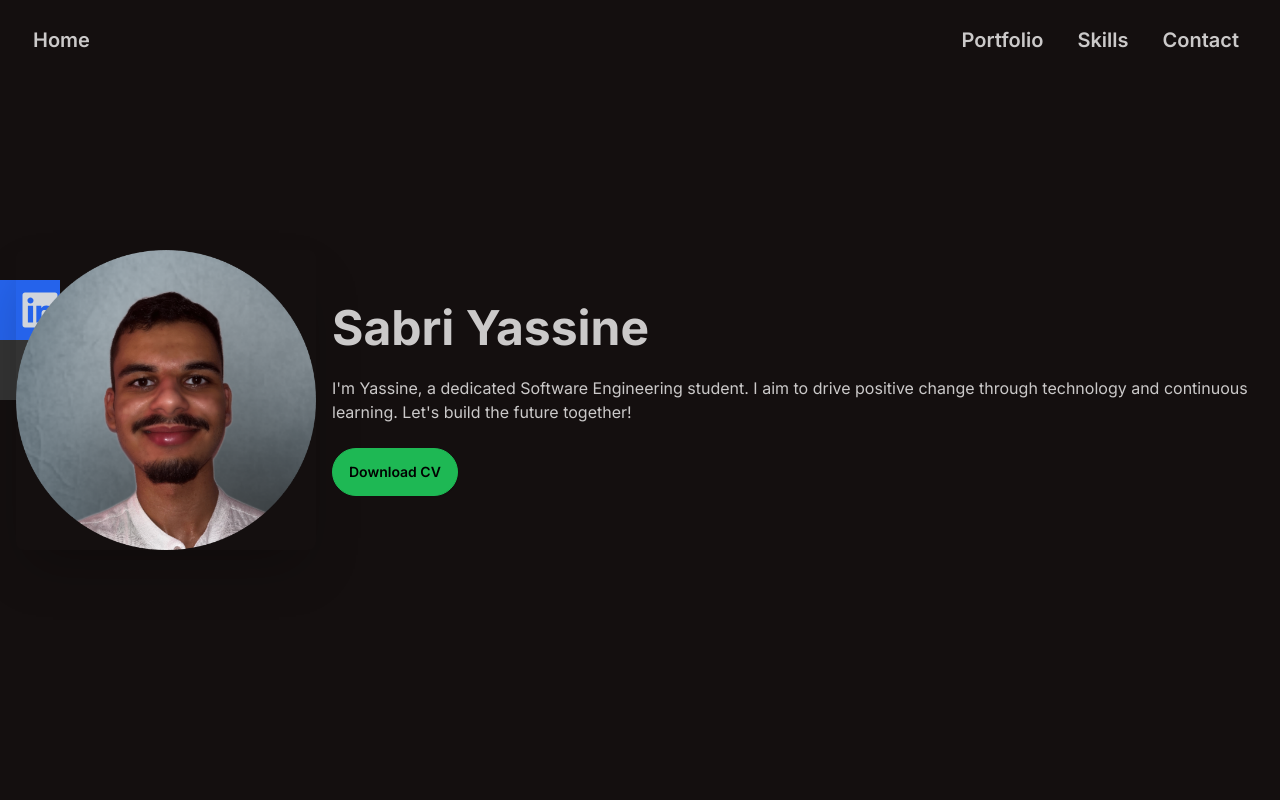
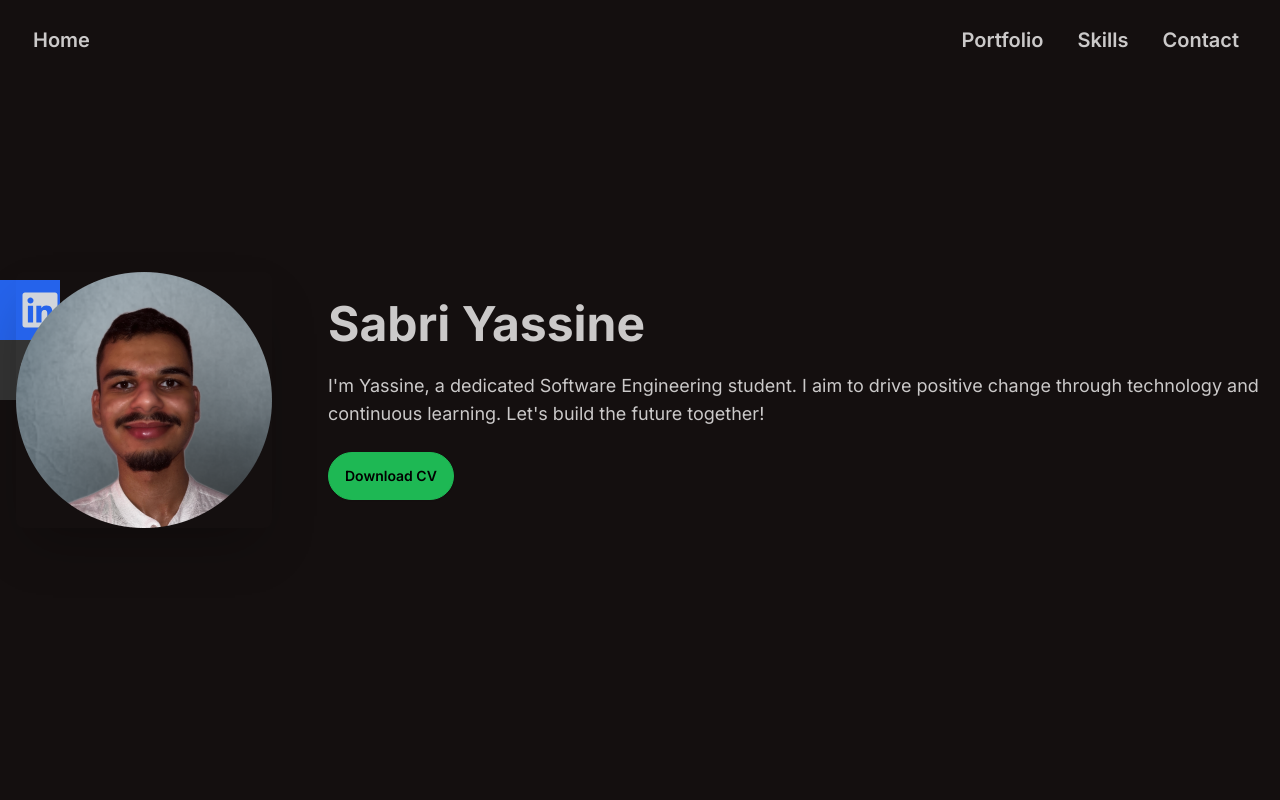
Before and after one commit to YSOT1/Portfolio-website, a Next.js app: page / in a window 1280 px wide. Shown: the top 800 px of the page. Built offline with nearby package versions, Linux system fonts and the light colour scheme.

Commit message:
Update hero.tsx

```diff
--- a/src/app/ui/hero.tsx
+++ b/src/app/ui/hero.tsx
@@ -1,22 +1,26 @@
 import React from 'react';
 import Image from 'next/image';
 import Link from 'next/link';
-export default function About(){
-    return(
+
+export default function About() {
+    return (
         <div className="hero bg-base-200 min-h-screen">
-  <div className="hero-content flex-col lg:flex-row">
+            <div className="hero-content flex flex-col lg:flex-row items-center">
                 <img
                     src="./profile-pic.png"
-      className="max-w-sm rounded-lg shadow-2xl"
+                    className="w-48 h-48 sm:w-64 sm:h-64 lg:max-w-sm rounded-lg shadow-2xl"
                     alt="profile image"
                     width="300"
-      height="300" />
-    <div>
-      <h1 className="text-5xl font-bold">Sabri Yassine</h1>
-      <p className="py-6">
+                    height="300"
+                />
+                <div className="text-center lg:text-left lg:ml-10 mt-6 lg:mt-0">
+                    <h1 className="text-3xl sm:text-4xl lg:text-5xl font-bold">Sabri Yassine</h1>
+                    <p className="py-4 sm:py-6 text-base sm:text-lg">
                         I'm Yassine, a dedicated Software Engineering student. I aim to drive positive change through technology and continuous learning. Let's build the future together!
                     </p>
-      <Link href="./ResumeV1.pdf" className="btn btn-primary mr-3 "download target="_blank" >Download CV</Link>
+                    <Link href="./ResumeV1.pdf" className="btn btn-primary mt-4 lg:mt-0" download target="_blank">
+                        Download CV
+                    </Link>
                 </div>
             </div>
         </div>
```
Lines whose indentation alone changed are shown as unchanged.
